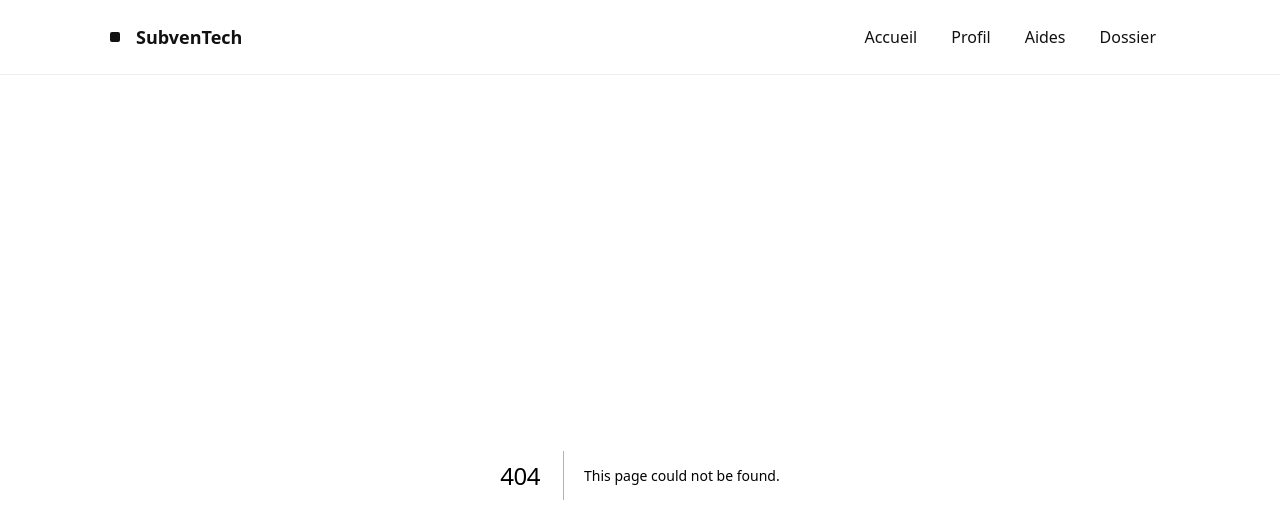
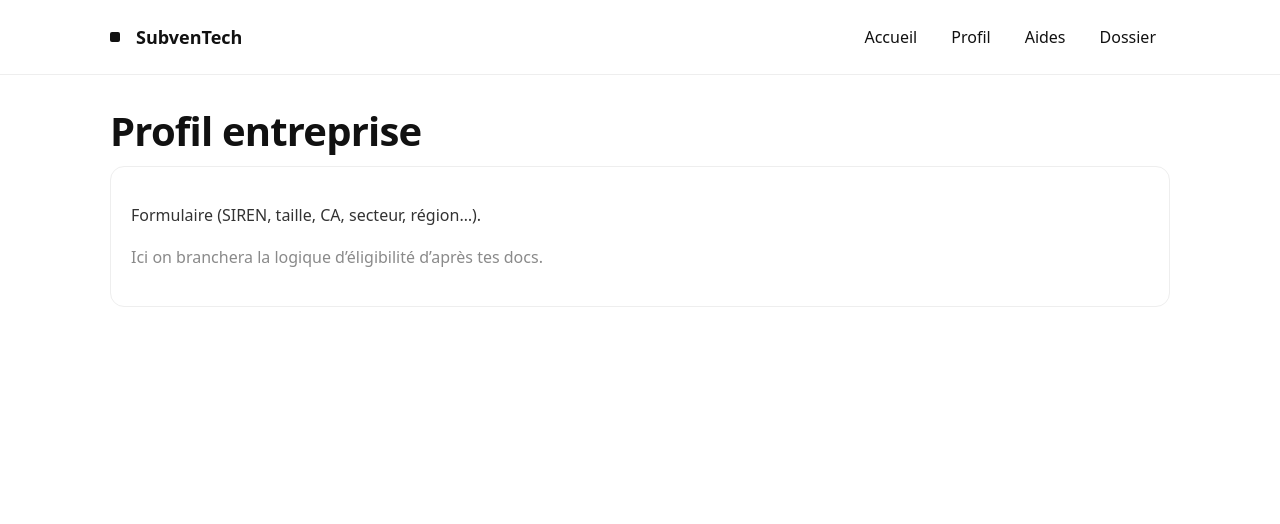
Before and after one commit to BACOUL/subventech-app, a Next.js app: page /profil in a window 1280 px wide. Before the commit this address had no page. Shown: the top 524 px of the page. Built offline with nearby package versions, Linux system fonts and the light colour scheme.

Commit message:
Create profil.js

```diff
--- /dev/null
+++ b/pages/profil.js
@@ -0,0 +1,11 @@
+export default function Profil() {
+  return (
+    <main className="container">
+      <h1>Profil entreprise</h1>
+      <div className="card">
+        <p>Formulaire (SIREN, taille, CA, secteur, région…).</p>
+        <p className="muted">Ici on branchera la logique d’éligibilité d’après tes docs.</p>
+      </div>
+    </main>
+  );
+}
```
